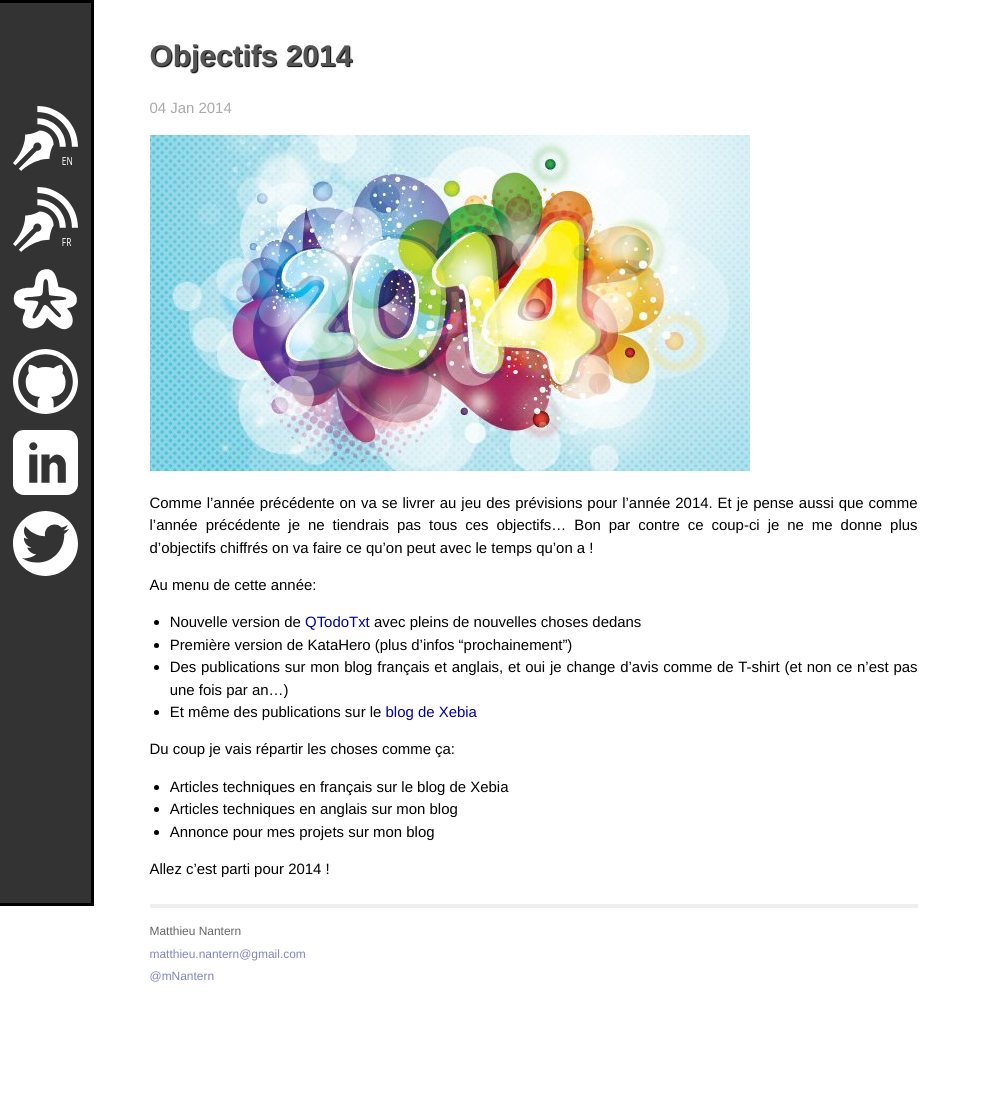
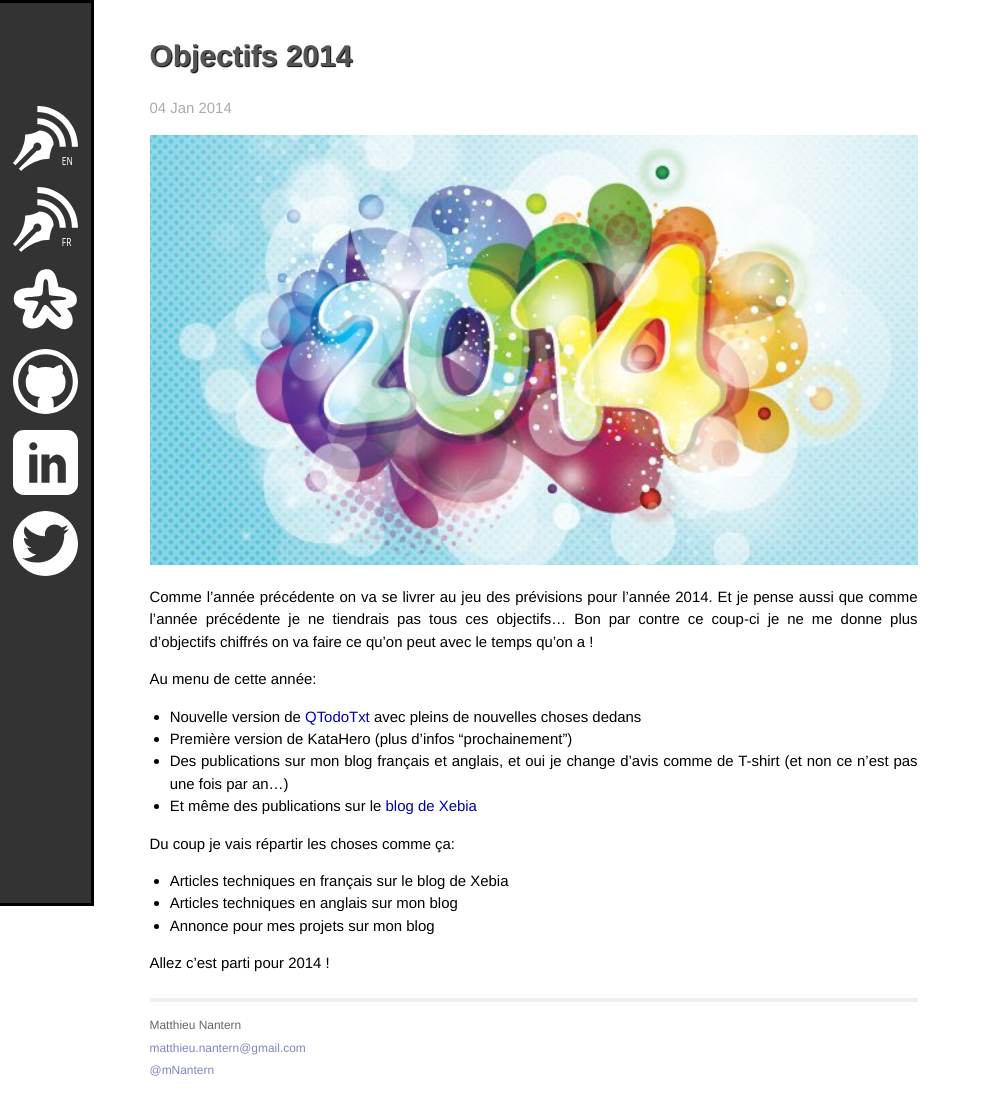
Before and after one commit to mNantern/mNantern.github.io, a Jekyll site: the page built from _posts/2014-01-04-objectifs-2014.markdown, in a window 1280 px wide. Shown: the whole page, without its empty margins (0-981 px from the left). Built offline with Jekyll 4.4.1, drawn with Linux system fonts in a browser that asks for light colours; before the commit the page ends 1000 px from its top, so only the background shows below that.

Commit message:
Fix #4 : adaptive image with css

```diff
--- a/css/main.css
+++ b/css/main.css
@@ -236,3 +236,9 @@ a:hover {fill: #268ED4;}
 .post pre.terminal code {
   background-color: #333;
 }
+
+img {
+  min-width: 100%;
+  max-width: 100%;
+  height: auto;
+}
```
